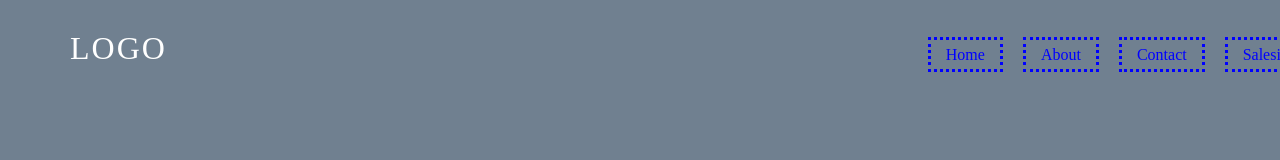
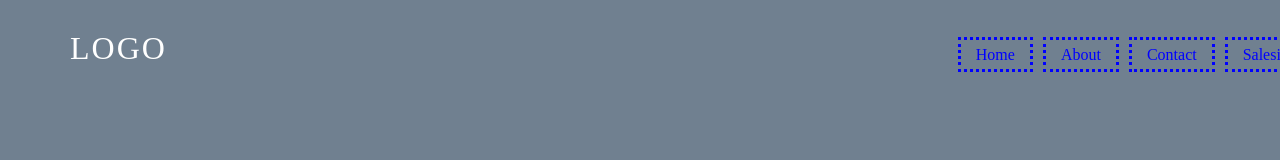
Before and after one commit to shs-cs/salesianrobotics.org, a website: page index.html in a window 1280 px wide. Shown: the top 160 px of the page. Drawn offline with Linux system fonts and the light colour scheme.

Commit message:
Update main.css

```diff
--- a/static/CSS/main.css
+++ b/static/CSS/main.css
@@ -32,7 +32,7 @@ header ul {
 
 header ul li {
 	list-style:none;
-	margin-left: 20px;
+	margin-left: 10px;
 }
 
 header ul li a {
```
